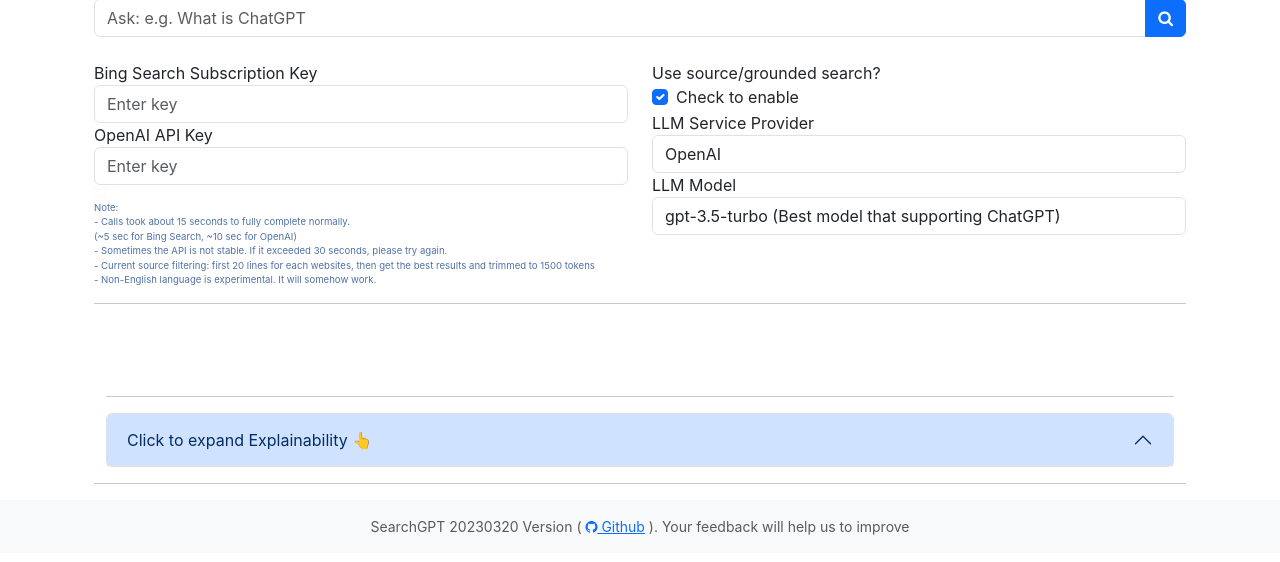
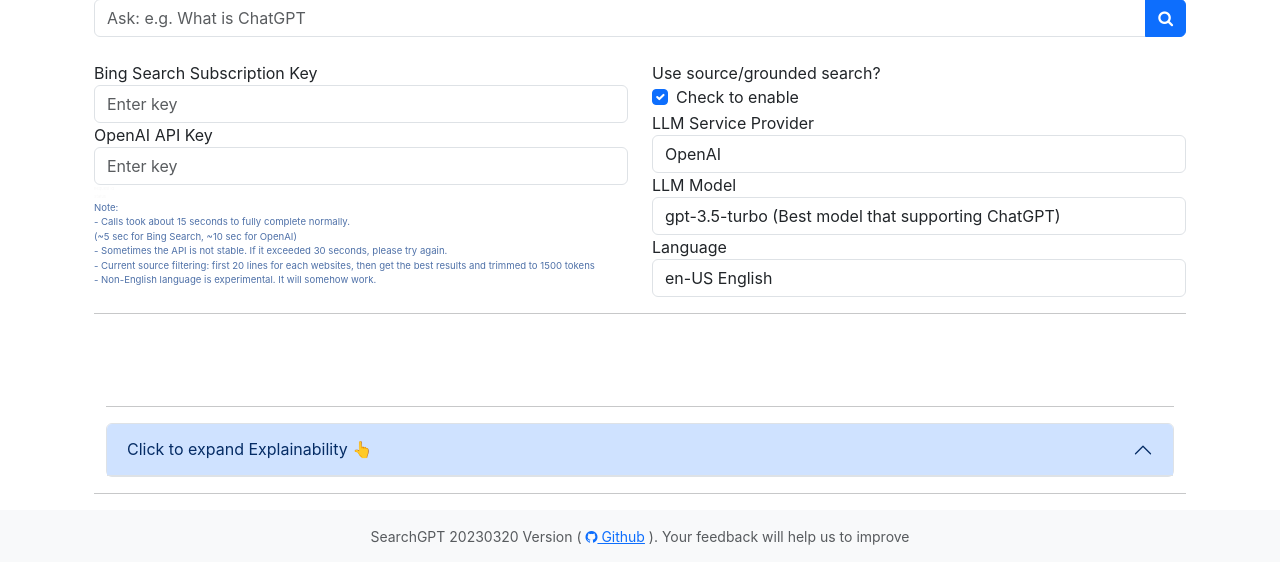
Before and after one commit to michaelthwan/searchGPT, a Python web app: template src/website/templates/index.html in a window 1280 px wide. Shown: the part 168-730 px from the top of the page. Run offline with Jinja, Linux system fonts and the light colour scheme; the template is opened without the code that fills it, so the values that code supplies are empty; some libraries are stand-ins or nearby versions.

Commit message:
add language option (UI/config)

```diff
--- a/src/BingService.py
+++ b/src/BingService.py
@@ -26,7 +26,7 @@ class BingService:
         logger.info("BingService.call_bing_search_api. query: " + search_text)
         subscription_key = self.config.get('source_service').get('bing_search').get('subscription_key')
         endpoint = self.config.get('source_service').get('bing_search').get('end_point') + "/v7.0/search"
-        mkt = 'en-US'
+        mkt = self.config.get('general').get('language')
         params = {'q': search_text, 'mkt': mkt}
         headers = {'Ocp-Apim-Subscription-Key': subscription_key}
 
--- a/src/LLMService.py
+++ b/src/LLMService.py
@@ -59,6 +59,7 @@ Answer:
         return prompt
 
     def get_prompt_v3(self, search_text: str, gpt_input_text_df: pd.DataFrame):
+        language = self.config.get('general').get('language')
         if not self.config.get('source_service').get('is_use_source'):
             prompt = \
                 f"""
@@ -86,8 +87,8 @@ Web search result:
 Instructions: Using the provided web search results, write a comprehensive reply to the given query.
 Make sure to cite results using [number] notation after the reference.
 If the provided search results refer to multiple subjects with the same name, write separate answers for each subject.
-Answer in language: zh
-If the context is insufficient, reply "I cannot answer because my reference sources don't have related info" in language zh.
+Answer in language: {language}
+If the context is insufficient, reply "I cannot answer because my reference sources don't have related info" in language {language}.
 Query: {search_text}
 """
         return prompt
--- a/src/SearchGPTService.py
+++ b/src/SearchGPTService.py
@@ -59,6 +59,8 @@ class SearchGPTService:
                         self.config['llm_service']['goose_ai_api']['model'] = value
                     else:
                         raise Exception(f"llm_model is not supported for llm_service_provider: {self.config['llm_service']['provider']}")
+                elif key == 'language':
+                    self.config['general']['language'] = value
                 else:
                     # invalid query_string but not throwing exception first
                     pass
--- a/src/config/config.yaml
+++ b/src/config/config.yaml
@@ -1,3 +1,5 @@
+general:
+  language: en-US # It will determine bing search market and LLM prompt language. en-US / zh-CN / it-IT / fr-FR / de-DE / es-ES / ja-JP / ko-KR / pt-BR / ru-RU / etc.
 source_service:
   is_use_source: true # grounded or not grounded. If not grounded, meaning just Q&A via LLM
   is_enable_bing_search: true
--- a/src/website/static/index.js
+++ b/src/website/static/index.js
@@ -37,7 +37,8 @@ $(document).ready(function () {
                 openai_api_key: $('#openai_api_key').val(),
                 is_use_source: $('input[name="is_use_source"]')[0].checked,
                 llm_service_provider: $('#llm_service_provider').val(),
-                llm_model: $('#llm_model').val()
+                llm_model: $('#llm_model').val(),
+                language: $('#language').val()
             },
             success: function (response) {
                 $('#' + response.id).html(response.html)
--- a/src/website/templates/index.html
+++ b/src/website/templates/index.html
@@ -77,6 +77,20 @@
                             >text-curie-001</option>
                         </select>
                     </div>
+                    <div class="form-group">
+                        <label for="language">Language</label>
+                        <select class="form-control" id="language" name="language">
+                            <option value="en-US">en-US English</option>
+                            <option value="zh-CN" {% if request.args.get('language') == 'zh-CN' %} selected {% endif %}>zh-CN Chinese 中文</option>
+                            <option value="it-IT" {% if request.args.get('language') == 'it-IT' %} selected {% endif %}>it-IT Italian Italiano</option>
+                            <option value="fr-FR" {% if request.args.get('language') == 'fr-FR' %} selected {% endif %}>fr-FR French Français</option>
+                            <option value="de-DE" {% if request.args.get('language') == 'de-DE' %} selected {% endif %}>de-DE German Deutsch</option>
+                            <option value="es-ES" {% if request.args.get('language') == 'es-ES' %} selected {% endif %}>es-ES Spanish Español</option>
+                            <option value="ja-JP" {% if request.args.get('language') == 'ja-JP' %} selected {% endif %}>ja-JP Japanese 日本語</option>
+                            <option value="ko-KR" {% if request.args.get('language') == 'ko-KR' %} selected {% endif %}>ko-KR Korean 한국어</option>
+                            <option value="ru-RU" {% if request.args.get('language') == 'ru-RU' %} selected {% endif %}>ru-RU Russian Русский</option>
+                        </select>
+                    </div>
                 </div>
             </div>
         </form>
--- a/src/website/views.py
+++ b/src/website/views.py
@@ -52,6 +52,7 @@ def index_page():
             'is_use_source': request.values.get('is_use_source'),
             'llm_service_provider': request.values.get('llm_service_provider'),
             'llm_model': request.values.get('llm_model'),
+            'language': request.values.get('language'),
         }
         logger.info(f"GET ui_overriden_config: {ui_overriden_config}")
 
```
